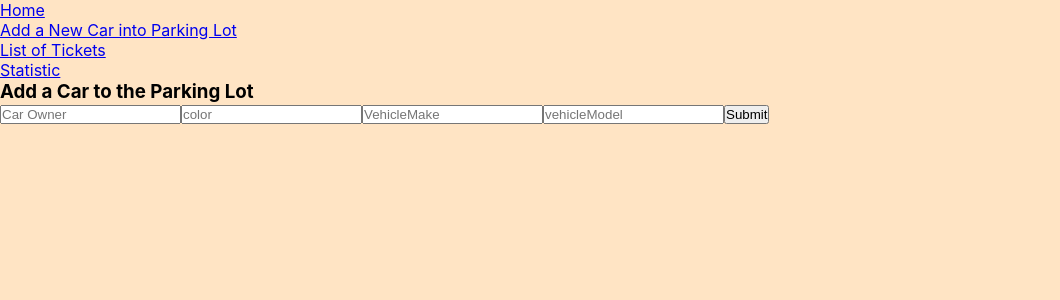
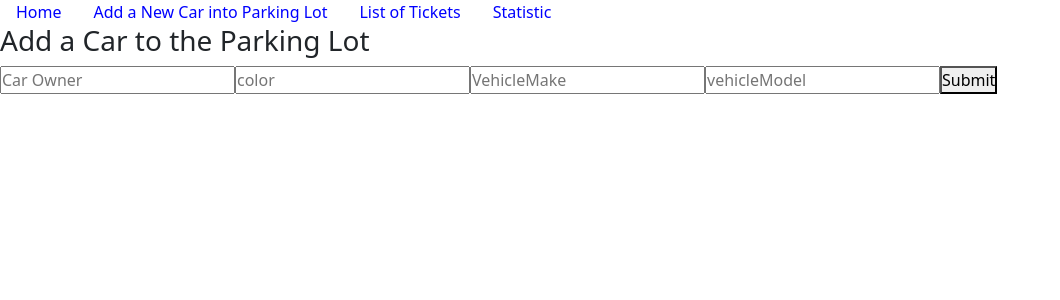
Before and after one commit to Darrenleel33/parking-backend, a React (Create React App) app in the folder frontend/: page /addCarForm in a window 1280 px wide. Shown: the top 300 px of the page, without its empty margins (0-1060 px from the left). Built offline with nearby package versions, Linux system fonts and the light colour scheme.

Commit message:
some css progress cards and buttons

```diff
--- a/frontend/package.json
+++ b/frontend/package.json
@@ -6,7 +6,9 @@
     "@testing-library/jest-dom": "^5.14.1",
     "@testing-library/react": "^11.2.7",
     "@testing-library/user-event": "^12.8.3",
+    "bootstrap": "^5.1.1",
     "react": "^17.0.2",
+    "react-bootstrap": "^1.6.3",
     "react-dom": "^17.0.2",
     "react-scripts": "4.0.3",
     "web-vitals": "^1.1.2"
--- a/frontend/src/AddCarForm.js
+++ b/frontend/src/AddCarForm.js
@@ -25,7 +25,7 @@ import { useHistory } from 'react-router'
        .then(res => res.json())
        .then(data => {console.log(data)})
 
-
+       alert('A car was added')
       }
 
 
--- a/frontend/src/App.js
+++ b/frontend/src/App.js
@@ -13,9 +13,15 @@ import Board from './components/Board'
 import Card from './components/Card'
 import AddCarForm from './AddCarForm';
 import Statistic from './Statistic';
-
+import 'bootstrap/dist/css/bootstrap.min.css';
+import Button from 'react-bootstrap/Button';
 function App() {
 
+  const linkStyle = {
+    margin: "1rem",
+    textDecoration: "none",
+    color: 'blue'
+  };
 
   return (
     <div>
@@ -23,20 +29,18 @@ function App() {
     <Router>
       <div>
         <nav>
-          <ul>
-            <li>
-              <Link to="/">Home</Link>
-            </li>
-            <li>
-              <Link to="/addCarForm">Add a New Car into Parking Lot</Link>
-            </li>
-            <li>
-              <Link to="/ticks">List of Tickets</Link>
-            </li>
-            <li>
-              <Link to="/stats">Statistic</Link>
-            </li>
-          </ul>
+
+
+              <Link style={linkStyle} to="/">Home</Link>
+
+
+              <Link style={linkStyle} to="/addCarForm">Add a New Car into Parking Lot</Link>
+
+              <Link style={linkStyle} to="/ticks">List of Tickets</Link>
+
+              <Link style={linkStyle} to="/stats">Statistic</Link>
+
+
         </nav>
 
         {/* A <Switch> looks through its children <Route>s and
--- a/frontend/src/CarCards.js
+++ b/frontend/src/CarCards.js
@@ -1,6 +1,8 @@
 import React, { useEffect , useState } from 'react'
 import CarEditor from './CarEditor'
 import CarViewer from './CarViewer'
+import Button from 'react-bootstrap/Button';
+import Card from 'react-bootstrap/Card';
 
 function CarCards({cars, toggleEdit, setToggleEdit, handleEdit, handleDisplay }) {
 
@@ -24,17 +26,27 @@ function CarCards({cars, toggleEdit, setToggleEdit, handleEdit, handleDisplay })
 
 
     return (
+        <Card border="dark" style={{ width: '18rem' }} onClick={handleDisplayClick}>
+        <Card.Header>Header</Card.Header>
+        <Card.Body>
+          <Card.Title>Owner: {cars.Owner}</Card.Title>
+          <Card.Text>Color: {cars.color}</Card.Text>
+          <Card.Text>Vehicle Make: {cars.vehicleMake}</Card.Text>
+          <Card.Text>Vehicle Model: {cars.vehicleModel}</Card.Text>
+        <Button variant="outline-success" size="sm" type="submit" onClick={handleEdit}>Edit Car Details</Button>
+        <Button variant="outline-danger" size="sm" onClick={handleDelete}>Delete</Button>
+        <Button variant="outline-primary" size="sm">Info</Button>
+        </Card.Body>
+      </Card>
+        // <ul >
+        //     <h2></h2>
+        //     <h5>Owner:{cars.Owner}</h5>
+        //     <h5>Color:{cars.color}</h5>
+        //     <h5>Vehicle Make:{cars.vehicleMake}</h5>
+        //     <h5>Vehicle Model:{cars.vehicleModel}</h5>
 
-        <ul onClick={handleDisplayClick}>
-            <h3>Parked Car #{cars.id} </h3>
-            <h5>Owner:{cars.Owner}</h5>
-            <h5>Color:{cars.color}</h5>
-            <h5>Vehicle Make:{cars.vehicleMake}</h5>
-            <h5>Vehicle Model:{cars.vehicleModel}</h5>
-            <button type="submit" onClick={handleEdit}>Edit Car Details</button>
-            <button onClick={handleDelete}>Delete</button>
 
-        </ul>
+        // </ul>
     )
 }
 
--- a/frontend/src/CarViewer.js
+++ b/frontend/src/CarViewer.js
@@ -1,4 +1,5 @@
 import React from 'react'
+import Button from 'react-bootstrap/Button';
 
 
 
@@ -17,8 +18,9 @@ function CarViewer({cars, handleEdit, handleDelete, id, displayCar}) {
             <h5>Color:{displayCar.color}</h5>
             <h5>Vehicle Make:{displayCar.vehicleMake}</h5>
             <h5>Vehicle Model:{displayCar.vehicleModel}</h5>
-            <button onClick={handleEdit}>Edit Car Details</button>
-            <button onClick={handleDelete}>Delete</button>
+            <Button variant="outline-success" type="submit" onClick={handleEdit}>Edit Car Details</Button>
+            <Button variant="outline-danger" onClick={handleDelete}>Delete</Button>
+            <Button variant="outline-primary" >Info</Button>
         </div>
 
     )
--- a/frontend/src/TicketCards.js
+++ b/frontend/src/TicketCards.js
@@ -5,10 +5,6 @@ import React, { useState } from 'react'
 function TicketCards({id, tickets, date, hours, car_id, paid, days}) {
 
 
-function changePaid(){
-    return !paid
-    //need to send request to backend to change boolean
-}
 
 //add a new ticket
 
@@ -19,9 +15,17 @@ function changePaid(){
 // const chargeHourly = 10 + 3*{hours}
 // const chargeDaily = 35
 
+function handleTicketEdit(){
+
+}
 
     return (
      <div >
+
+
+
+
+
             <div >
                 <h4>Parking Receipts # {id} </h4>
 
@@ -31,6 +35,7 @@ function changePaid(){
                 <h5>Number of {hours} hours parked</h5>
                 <h5>Number of {days} days parked</h5>
                 <h5>Paid:{paid?"yes":"no"}</h5>
+                <button onClick={handleTicketEdit}>Edit Ticket</button>
                 {/* <h5>$ {days===0 ? {chargeHourly}  : {chargeDaily} }</h5> */}
                 </span>
 
```
Also changed, not shown: frontend/src/TicketEditor.js (added, +17 -0 lines), 1 other file (tests, documents, lock files or other folders).
